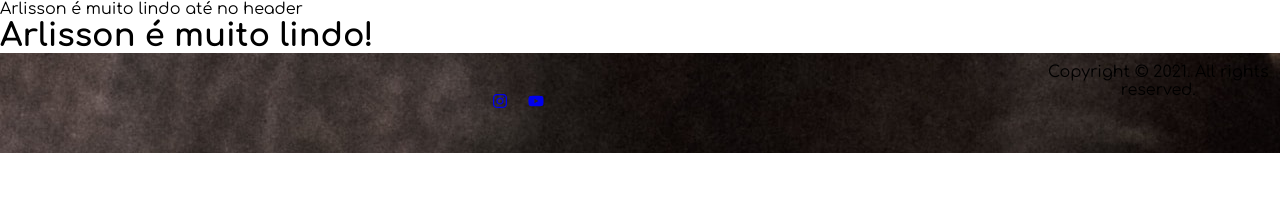
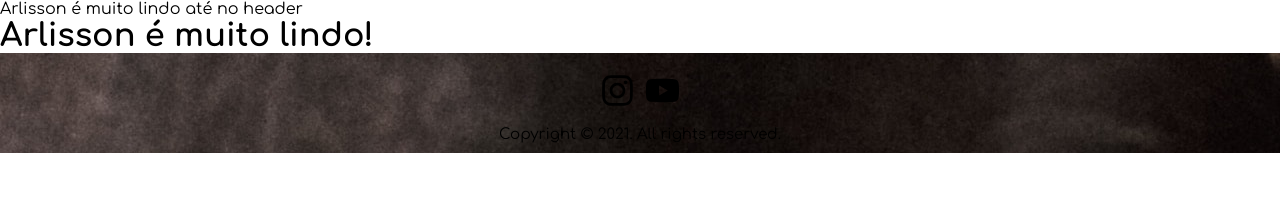
Before and after one commit to arlisson314/haras, a React (Create React App) app: page / in a window 1280 px wide. Shown: the top 203 px of the page. Built offline with nearby package versions, Linux system fonts and the light colour scheme.

Commit message:
style: Adciona estilo ao componente Footer

```diff
--- a/src/components/Footer/styles.js
+++ b/src/components/Footer/styles.js
@@ -4,16 +4,16 @@ import img from '../../assets/footer-yahweh.png';
 export const Container = styled.footer`
   display: flex;
   text-align: center;
+  flex-direction: column;
   padding: 10px 0;
   width: 100%;
   height: 100px;
   background-image: url(${img});
 
-  p {
-    color: #f1f2f3;
+  >span {
+    margin-top: 10px;
+    color: var(--tertiary);
     font-size: 15px;
-    font-weight: 500;
-    margin: 20px 0;
   }
 
   div {
@@ -21,7 +21,17 @@ export const Container = styled.footer`
     justify-content: center;
     align-items: center;
     width: 100%;
-    gap: 20px;
+    gap: 10px;
+
+    >a {
+      margin-top: 10px;
+      color: var(--font);
+      font-size: 35px;
+    }
+
+    >a:hover {
+      color: var(--primary);
+    }
   }
 `;
 
```
